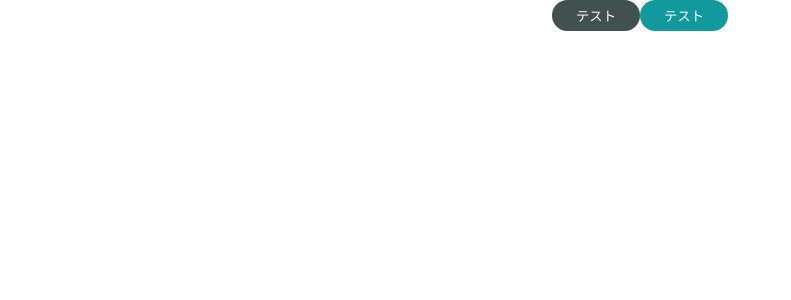
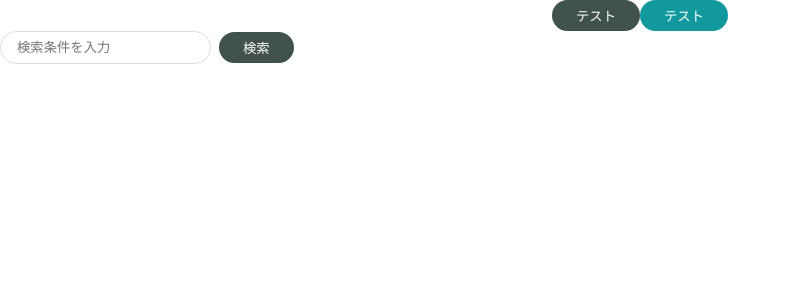
Before and after one commit to Hashi-02/react-jake, a React (Create React App) app: page / in a window 1280 px wide. Shown: the top 300 px of the page, without its empty margins (0-791 px from the left). Built offline with nearby package versions, Linux system fonts and the light colour scheme.

Commit message:
Inputタグ表示

```diff
--- a/src/App.js
+++ b/src/App.js
@@ -1,12 +1,15 @@
 import './App.css';
 import { PrimaryButton } from './components6/Atoms/button/PrimaryButton';
 import { SecondaryButton } from './components6/Atoms/button/SecondaryButton';
+import { SearchInput } from './components6/molecules/SearchInput';
 
 function App() {
   return (
     <div className="App">
       <PrimaryButton>テスト</PrimaryButton>
       <SecondaryButton>テスト</SecondaryButton>
+      <br />
+      <SearchInput />
     </div>
   );
 }
```
